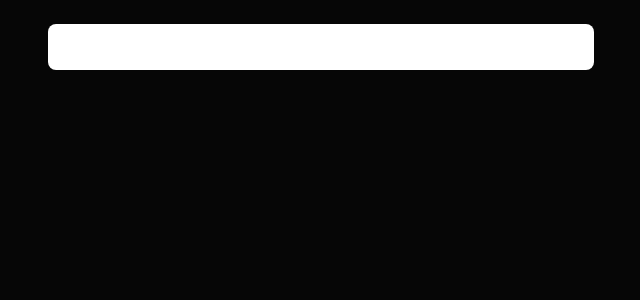
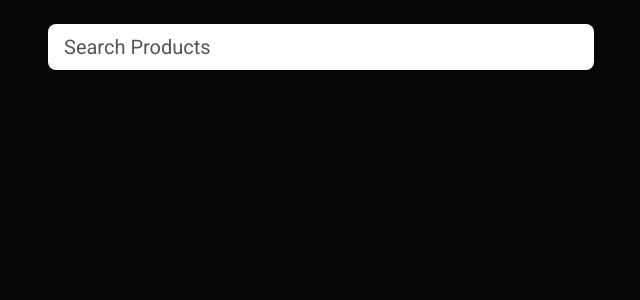
Before and after one commit to daniele-segreto/Build-Search-Bar-Using-Angular-Laravel-API, an Angular app in the folder frontend/: page / in a window 1280 px wide. Shown: the top 300 px of the page, without its empty margins (34-674 px from the left). Built offline with nearby package versions, Linux system fonts and the light colour scheme.

Commit message:
corretto placeholder sull'input di ricerca

```diff
--- a/frontend/src/app/search/search.component.html
+++ b/frontend/src/app/search/search.component.html
@@ -1,7 +1,7 @@
 <div class="container">
   <div class="row">
     <div class="col-md-6 mt-4">
-      <input type="text" (input)="getproductsSearch($event)" class="form-control form-control-lg">
+      <input type="text" (input)="getproductsSearch($event)" class="form-control form-control-lg" placeholder="Search Products">
     </div>
   </div>
 </div>
```
